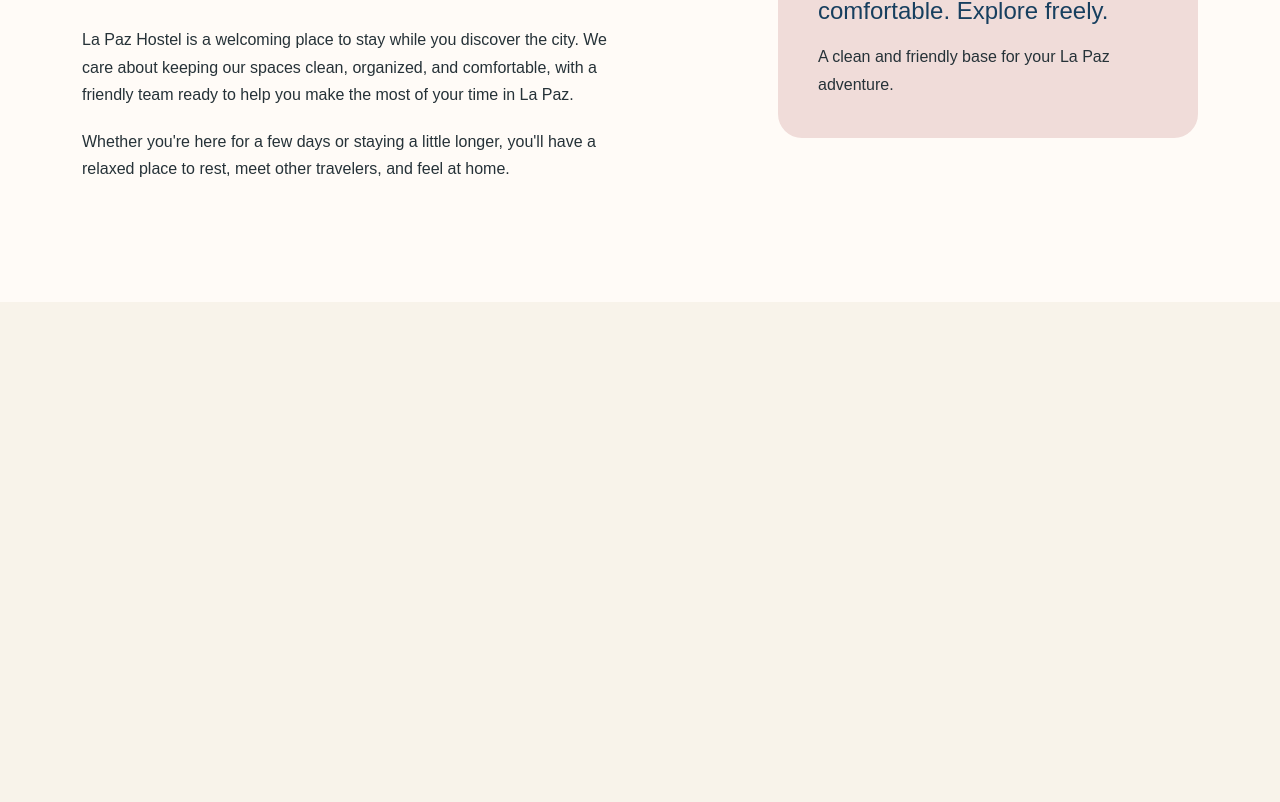
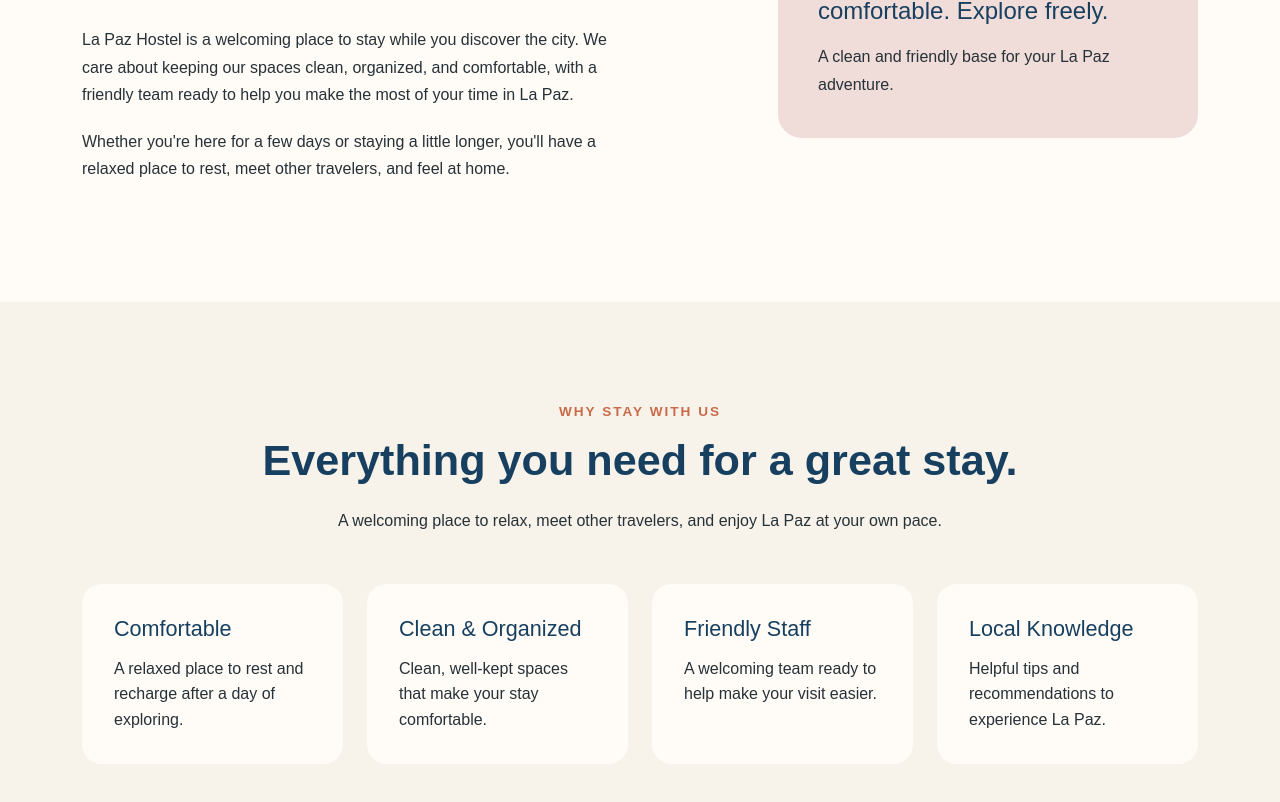
Before and after one commit to FabianaResstel/lapazhostel, a React (Vite) app: page / in a window 1280 px wide. Shown: the part 984-1786 px from the top of the page. Before the commit the page ends 1286 px from the top, so only its background shows below. Built offline with nearby package versions, Linux system fonts and the light colour scheme.

Commit message:
add whystay section

```diff
--- a/src/App.jsx
+++ b/src/App.jsx
@@ -3,6 +3,7 @@ import { useState } from "react";
 import Navbar from "./components/Navbar";
 import Hero from "./components/Hero";
 import About from "./components/About";
+import WhyStay from "./components/WhyStay";
 
 function App() {
   return (
@@ -12,6 +13,7 @@ function App() {
       <main>
         <Hero />
         <About />
+        <WhyStay />
       </main>
     </>
   );
--- /dev/null
+++ b/src/components/WhyStay.jsx
@@ -0,0 +1,52 @@
+function WhyStay() {
+  return (
+    <section id="why-stay" className="why-stay-section">
+      <div className="container">
+        <div className="text-center">
+          <p className="section-eyebrow">WHY STAY WITH US</p>
+
+          <h2>Everything you need for a great stay.</h2>
+
+          <p className="section-intro">
+            A welcoming place to relax, meet other travelers, and enjoy La Paz
+            at your own pace.
+          </p>
+        </div>
+
+        <div className="row g-4">
+          <div className="col-md-6 col-lg-3">
+            <div className="feature-card">
+              <h3>Comfortable</h3>
+              <p>
+                A relaxed place to rest and recharge after a day of exploring.
+              </p>
+            </div>
+          </div>
+
+          <div className="col-md-6 col-lg-3">
+            <div className="feature-card">
+              <h3>Clean & Organized</h3>
+              <p>Clean, well-kept spaces that make your stay comfortable.</p>
+            </div>
+          </div>
+
+          <div className="col-md-6 col-lg-3">
+            <div className="feature-card">
+              <h3>Friendly Staff</h3>
+              <p>A welcoming team ready to help make your visit easier.</p>
+            </div>
+          </div>
+
+          <div className="col-md-6 col-lg-3">
+            <div className="feature-card">
+              <h3>Local Knowledge</h3>
+              <p>Helpful tips and recommendations to experience La Paz.</p>
+            </div>
+          </div>
+        </div>
+      </div>
+    </section>
+  );
+}
+
+export default WhyStay;
--- a/src/index.css
+++ b/src/index.css
@@ -133,6 +133,42 @@ body {
   margin-bottom: 0;
 }
 
+.why-stay-section {
+  padding: 100px 0;
+  background-color: #f8f3ea;
+}
+
+.why-stay-section h2 {
+  margin-bottom: 20px;
+  color: #173f5f;
+  font-size: 2.7rem;
+  font-weight: 700;
+}
+
+.section-intro {
+  max-width: 650px;
+  margin: 0 auto 50px;
+  line-height: 1.7;
+}
+
+.feature-card {
+  height: 100%;
+  padding: 32px;
+  background-color: #fffbf7;
+  border-radius: 20px;
+}
+
+.feature-card h3 {
+  margin-bottom: 14px;
+  color: #173f5f;
+  font-size: 1.35rem;
+}
+
+.feature-card p {
+  margin-bottom: 0;
+  line-height: 1.6;
+}
+
 @media (max-width: 992px) {
   .hero .btn-primary {
     margin-bottom: 30px;
```
